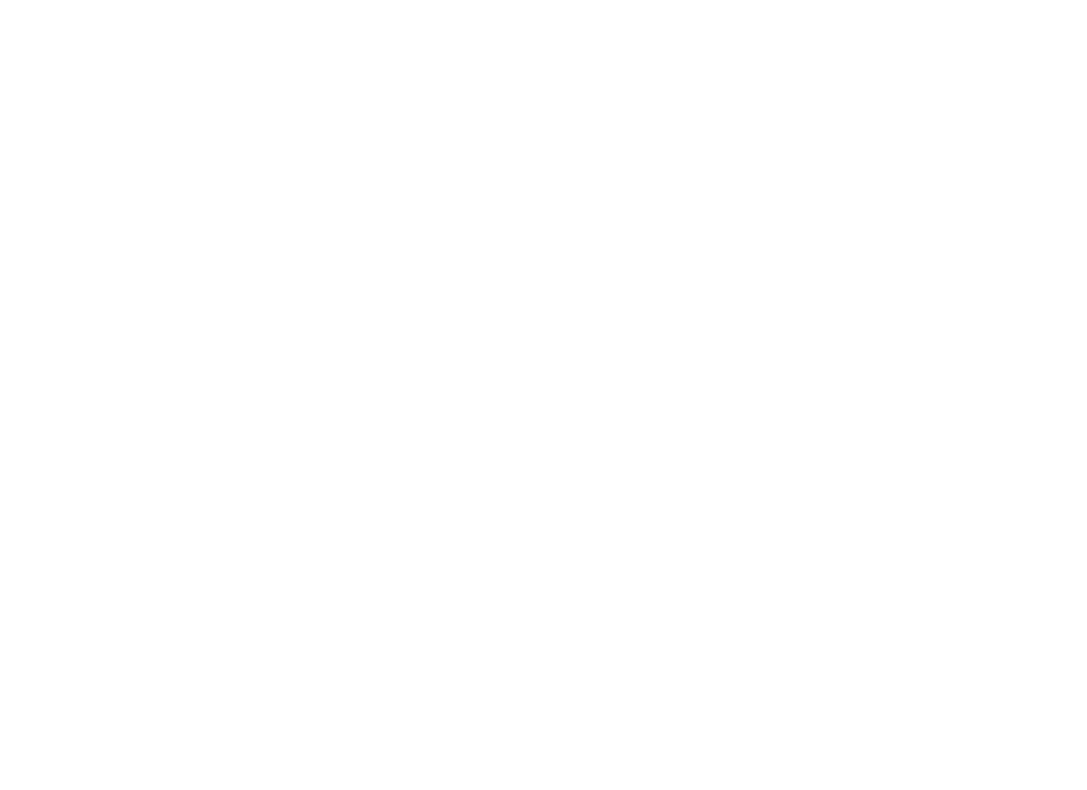
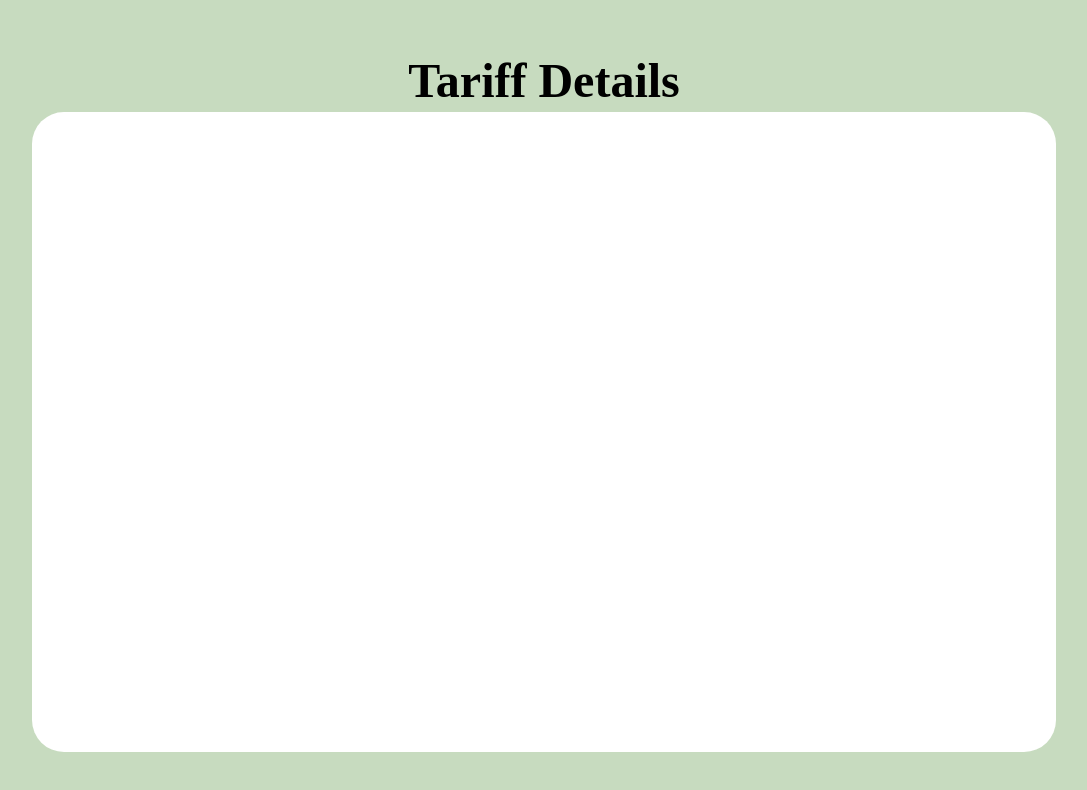
Before and after one commit to rautelaAYUSH/Kipling-Trail, a React (Vite) app: page /tariffDetails in a window 1280 px wide. Before the commit this address had no page. Shown: the top 790 px of the page, without its empty margins (96-1183 px from the left). Built offline with nearby package versions, Linux system fonts and the light colour scheme.

Commit message:
Implemented Tariff Details

```diff
--- a/src/App.jsx
+++ b/src/App.jsx
@@ -4,6 +4,7 @@
 import data from './components/Data'; // Import the data array
 import Accommodation from './components/Accommodation';
 import image from './components/Images';
+import TariffDetails from './components/TariffDetails';
 
 function App() {
   return (
@@ -13,6 +14,7 @@
         {/* Pass the data array as a prop to the AboutUs component */}
         <Route path="/aboutus" element={<AboutUs data={data} />} />
         <Route path="/accommodation" element={<Accommodation image={image} />} />
+        <Route path="/tariffDetails" element={<TariffDetails />} />
       </Routes>
     </Router>
   );
--- a/src/components/Accommodation.jsx
+++ b/src/components/Accommodation.jsx
@@ -10,7 +10,7 @@
             <div className="accom-body">
                 {image.map((item, index) => (
                     <div className="card-container" key={index}>
-                        <h1 style={{ margin:"2rem", padding:"0" ,fontSize:"3rem"}}>{item.txt}</h1>
+                        <h1 style={{ margin:"1rem", padding:"0" ,fontSize:"3rem"}}>{item.txt}</h1>
                         <img src={item.img} alt="" />
                     </div>
                 ))}
--- a/src/components/Navbar.jsx
+++ b/src/components/Navbar.jsx
@@ -44,7 +44,8 @@
                 <div className="dropdown-content">
                   {/* <a href="accommodation">Accommodation</a> */}
                   <Link to="/accommodation">Accommodation</Link>
-                  <a href="#option2">Tariff Details</a>
+                  {/* <a href="#option2">Tariff Details</a> */}
+                  <Link to="/tariffDetails">Tariff Details</Link>
                 </div>
               )}
             </li>
--- /dev/null
+++ b/src/components/TariffDetails.css
@@ -0,0 +1,20 @@
+.tariffBack {
+    background-color: #c7dbbf;
+    height:100vh;
+    display:flex;
+    flex-direction: column;
+    justify-content: center;
+    align-items: center;
+}
+
+.tariffBack h1 {
+    margin:0.3rem;
+}
+
+.tariffCard {
+    background-color: white;
+    width: 80%;
+    height: 80%;
+    border-radius: 2rem;
+    text-align: center;
+}
--- /dev/null
+++ b/src/components/TariffDetails.jsx
@@ -0,0 +1,15 @@
+import './TariffDetails.css';
+
+function TariffDetails(){
+    return(
+        <>
+            <div className="tariffBack">
+            <h1 style={{fontSize:'3rem'}}>Tariff Details</h1>
+                <div className="tariffCard">
+                </div>
+            </div>
+        </>
+    );
+}
+
+export default TariffDetails;
```
